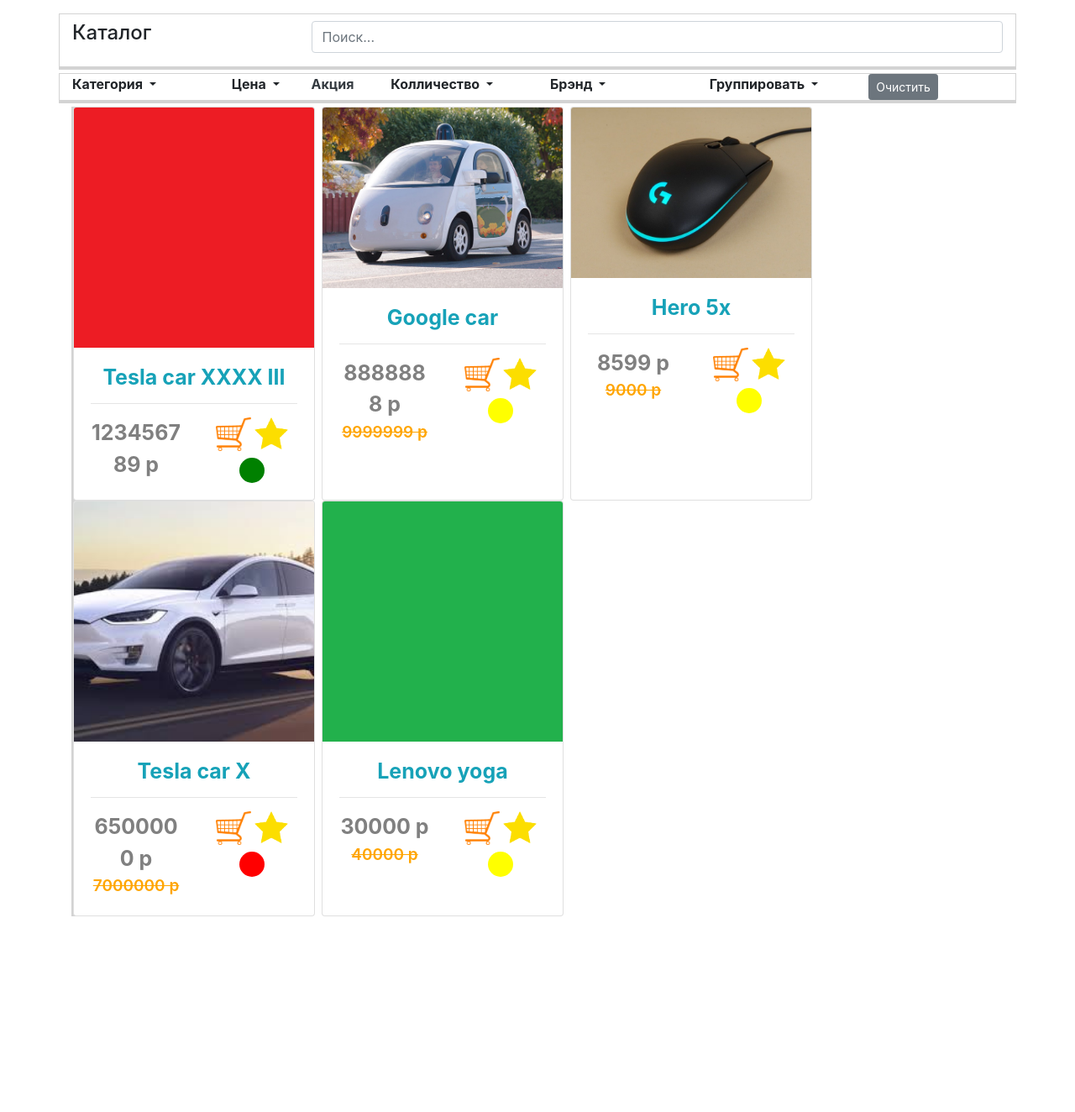
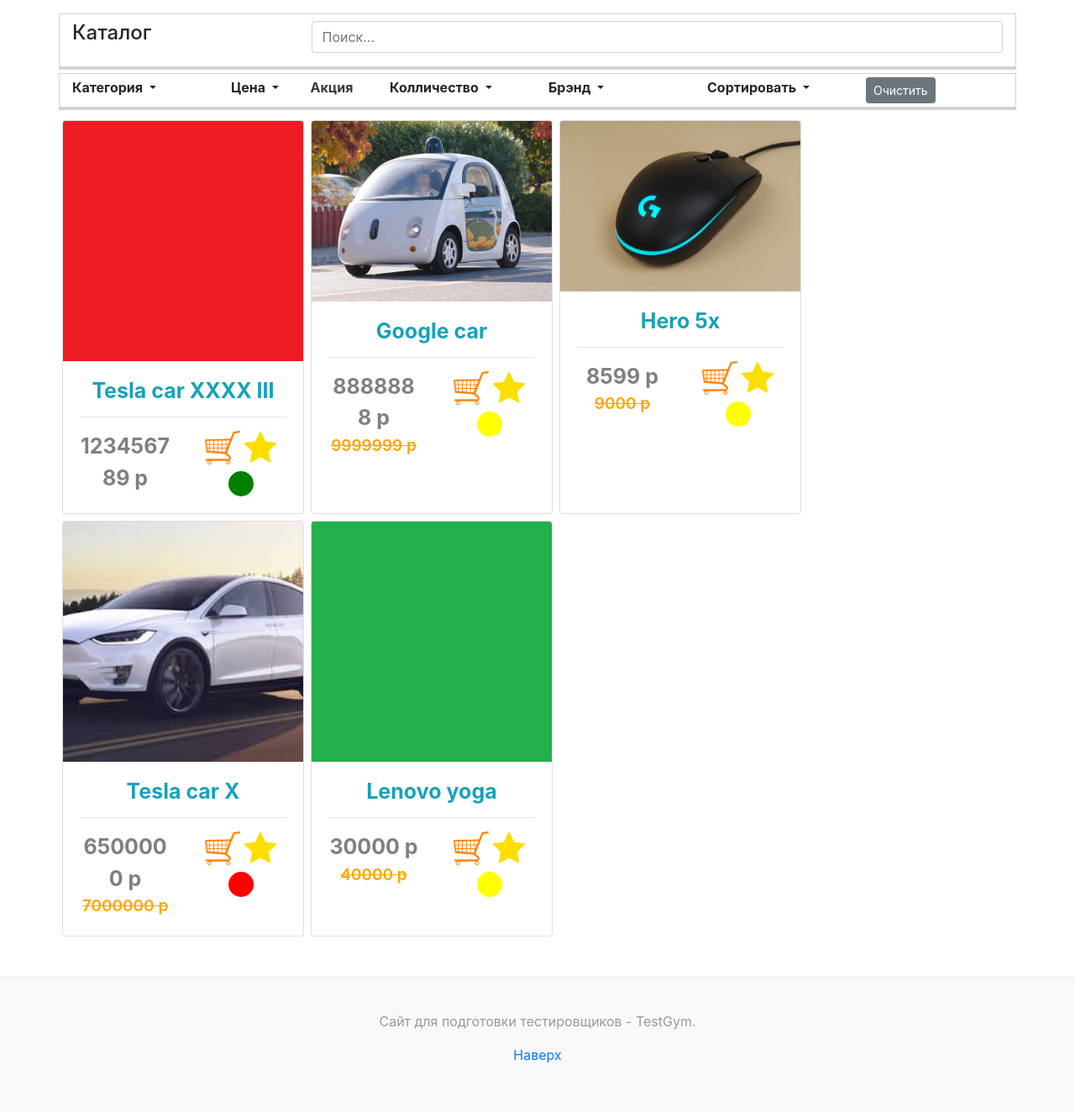
Before and after one commit to Loolll/testgym, a Django app: page / in a window 1280 px wide. Shown: the part 56-1380 px from the top of the page at 84% size. Before the commit the page ends 1147 px from the top, so only its background shows below. Run offline with Django 3.2, Linux system fonts and the light colour scheme; data comes from the database, SQL or seed files in the repository; some libraries are stand-ins or nearby versions.

Commit message:
Version 1.3 Index page upgrade

```diff
--- a/main/templates/index.html
+++ b/main/templates/index.html
@@ -4,7 +4,7 @@
 
 <br><br><br>
 <div class="container" style="">
-    <div class="row" style="border: solid lightgrey 1.5px; border-bottom: solid lightgrey 4px">
+    <div class="row" style="border: solid lightgrey 1.5px; border-bottom: solid lightgrey 4px;">
         <div class="col-md-3 mt-2">
             <h4>Каталог</h4>
         </div>
@@ -38,14 +38,10 @@
                 document.getElementById('sh_max_count').value = params['max_count'];
                 document.getElementById('sh_brand').value = params['brand'];
                 document.getElementById('sh_group_by').value = params['group_by'];
-
-
-
-
             </script>
         </div>
     </div>
-    <div class="row mt-1" style="border: solid lightgrey 1.5px; border-bottom: solid lightgrey 4px; font-weight: 700">
+    <div class="row mt-1 pt-1 pb-1 pr-1" style="border: solid lightgrey 1.5px; border-bottom: solid lightgrey 4px; font-weight: 700">
         <div class="col-md-2">
             <div class="dropdown">
                 <a class="dropdown-toggle" type="button" id="dropdownMenuButtonCategory"
@@ -216,7 +212,7 @@
             <div class="dropdown">
                 <a class="dropdown-toggle" type="button" id="dropdownMenuButtonGroup"
                    data-toggle="dropdown" aria-haspopup="true" aria-expanded="false">
-                    Группировать
+                    Сортировать
                 </a>
                 <div class="dropdown-menu" aria-labelledby="dropdownMenuButtonGroup">
                     <a class="dropdown-item" href="" id="group_0">
@@ -289,12 +285,12 @@
         </script>
     </div>
 
-    <div class="mt-1" style="border-left: solid lightgrey 13px">
+    <div class="mt-1" style="border-left: solid lightgrey 0px">
         {% if products %}
         <div class="row" align="center">
         {% for product in products %}
-        <div class="card ml-1 mr-1" style="width: 18rem;">
-            <img src="{% static 'products/' %}{{product.imgpath}}.png" class="card-img-top" alt="">
+        <div class="card ml-1 mr-1 mt-2" style="width: 18rem;">
+            <a href="/product/{{product.id}}"><img src="{% static 'products/' %}{{product.imgpath}}.png" class="card-img-top" alt=""></a>
             <div class="card-body">
                 <h5 class="card-title">
                     <a class="text-info" style="font-weight: 700; font-size: 25px" href="/product/{{product.id}}">{{product.name}}</a></h5>
--- a/main/templates/wrapper.html
+++ b/main/templates/wrapper.html
@@ -33,8 +33,21 @@
         </div>
     </div>
 </nav>
+
 {% block content %}
 {% endblock %}
+<footer style="
+    padding: 2.5rem 0;
+    color: #999;
+    text-align: center;
+    background-color: #f9f9f9;
+    border-top: .05rem solid #e5e5e5;
+" class="mt-5">
+  <p>Сайт для подготовки тестировщиков - TestGym.</p>
+  <p>
+    <a href="#">Наверх</a>
+  </p>
+</footer>
 <script src="https://code.jquery.com/jquery-3.5.1.slim.min.js"
         integrity="sha384-DfXdz2htPH0lsSSs5nCTpuj/zy4C+OGpamoFVy38MVBnE+IbbVYUew+OrCXaRkfj"
         crossorigin="anonymous"></script>
--- a/tesys/settings.py
+++ b/tesys/settings.py
@@ -24,9 +24,9 @@ SECRET_KEY = '&@+%bm06q)*b6pk4^-@84aw!q7*($+o69stwps02du16$r-ndf'
 ANONIM_PASSWORD = 'qmMezRCtBa65dM8mbgrNY5a72N3QXvXuKSY4zymR'
 
 # SECURITY WARNING: don't run with debug turned on in production!
-DEBUG = False
+DEBUG = True
 
-ALLOWED_HOSTS = ['45.132.18.159']
+ALLOWED_HOSTS = ['45.132.18.159', '127.0.0.1']
 
 
 # Application definition
```
